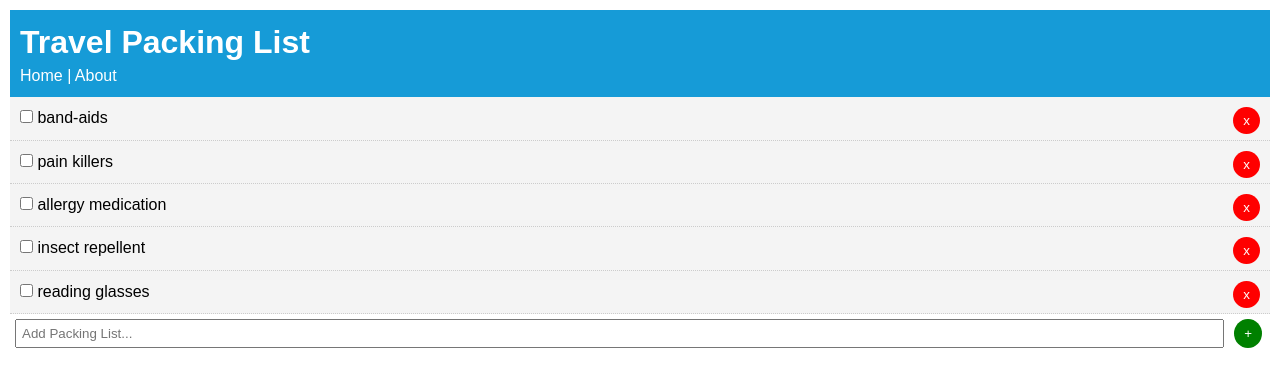
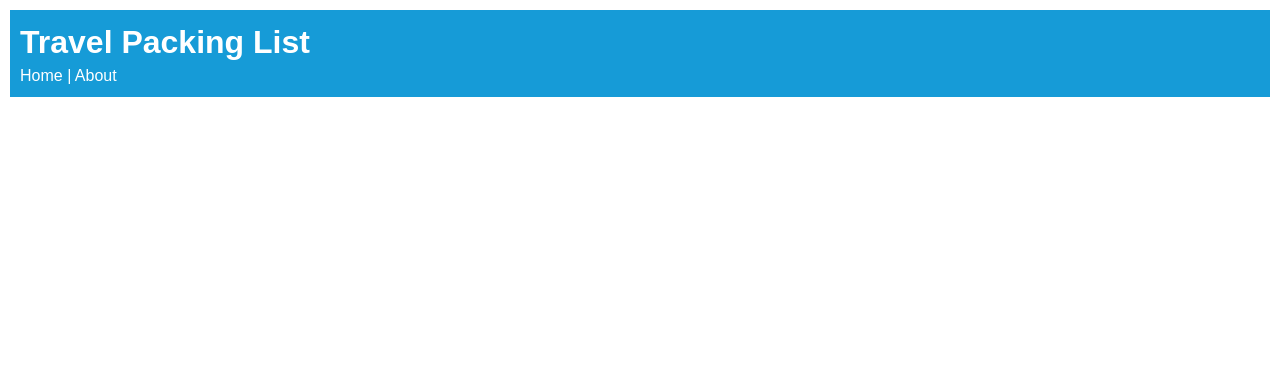
Before and after one commit to caseygirlyn/firstreact, a React (Create React App) app: page / in a window 1280 px wide. Shown: the top 386 px of the page. Built offline with nearby package versions, Linux system fonts and the light colour scheme.

Commit message:
update path

```diff
--- a/src/App.js
+++ b/src/App.js
@@ -68,13 +68,13 @@ class App extends Component {
           <div className="App">
             <div className="container">
               <Header />
-               <Route exact path="/" render={props => (
+               <Route exact path="/firstreact/" render={props => (
                 <React.Fragment>
                   <Packinglist packinglist={this.state.health} markDelete = {this.markDelete} delPackinglist = {this.delPackinglist}/>
                   <AddPackinglist addPackinglist = {this.addPackinglist}/>
                 </React.Fragment>
                 )}/>
-                <Route path="/about" component = {About} />
+                <Route path="/firstreact/about" component = {About} />
             </div>
           </div>
       </Router>
```
